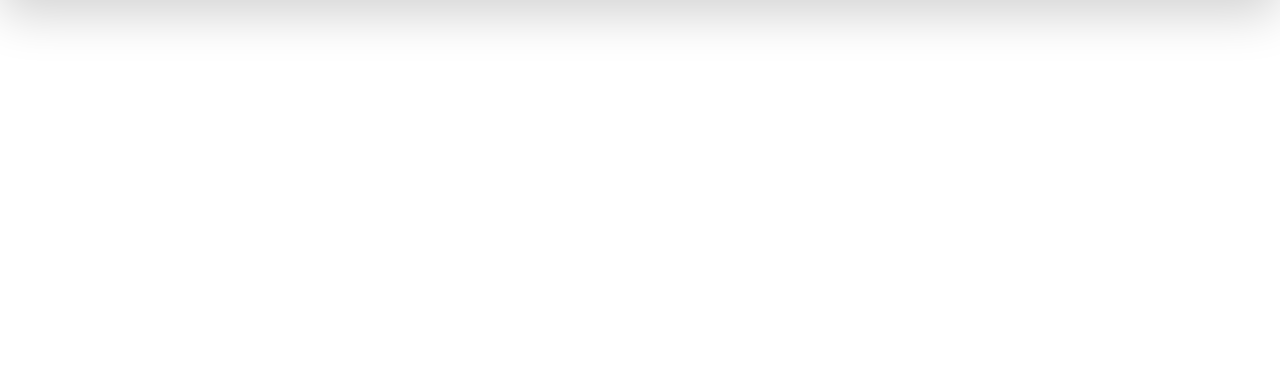
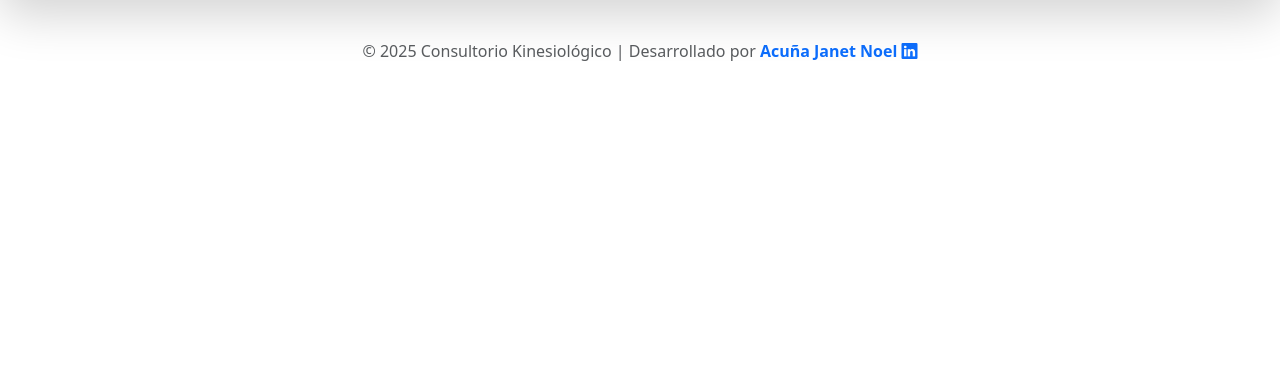
Before and after one commit to 1995-acuna/coder_python_2025, a Django app: page / in a window 1280 px wide. Shown: the part 417-800 px from the top of the page. Run offline with Django 5.2, Linux system fonts and the light colour scheme; a user stored in the database is signed in.

Commit message:
Agregar enlace al perfil de LinkedIn en el pie de página

```diff
--- a/kinesiologia/templates/base.html
+++ b/kinesiologia/templates/base.html
@@ -92,6 +92,12 @@
   {% endif %}
   {% block content %}{% endblock %}
 </div>
+<footer class="text-center text-muted py-3">
+  © 2025 Consultorio Kinesiológico | Desarrollado por
+  <a href="https://www.linkedin.com/in/janet-acuña" target="_blank" class="text-decoration-none fw-semibold">
+    Acuña Janet Noel <i class="bi bi-linkedin"></i>
+  </a>
+</footer>
 <script src="https://cdn.jsdelivr.net/npm/bootstrap@5.3.0/dist/js/bootstrap.bundle.min.js"></script>
 </body>
 </html>
```
Also changed, not shown: db.sqlite3.
